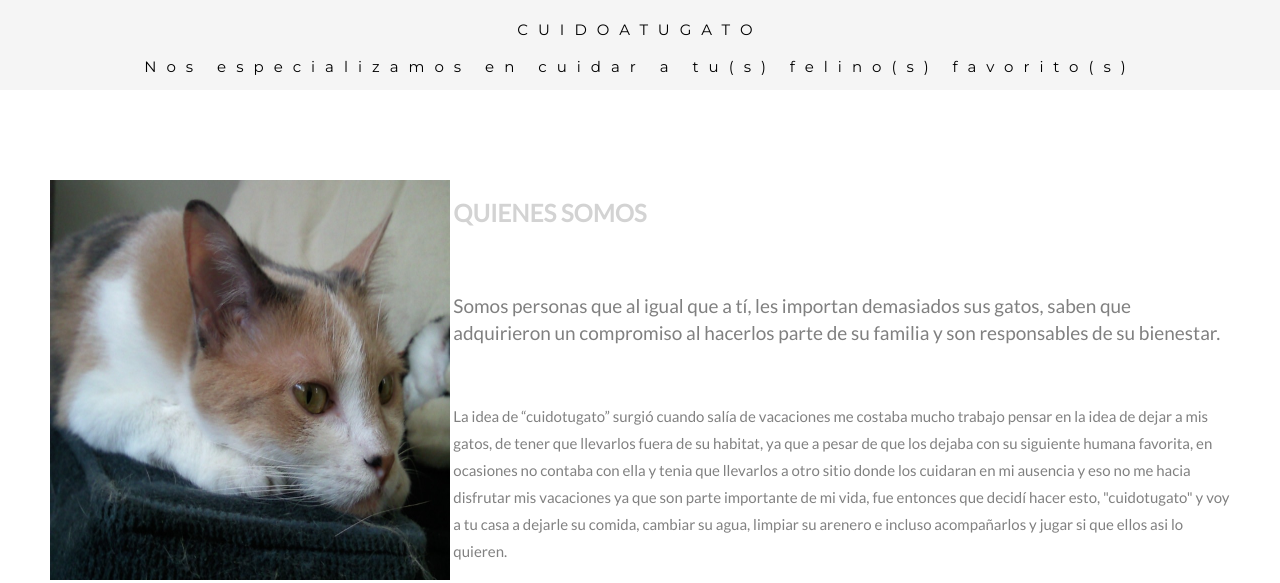
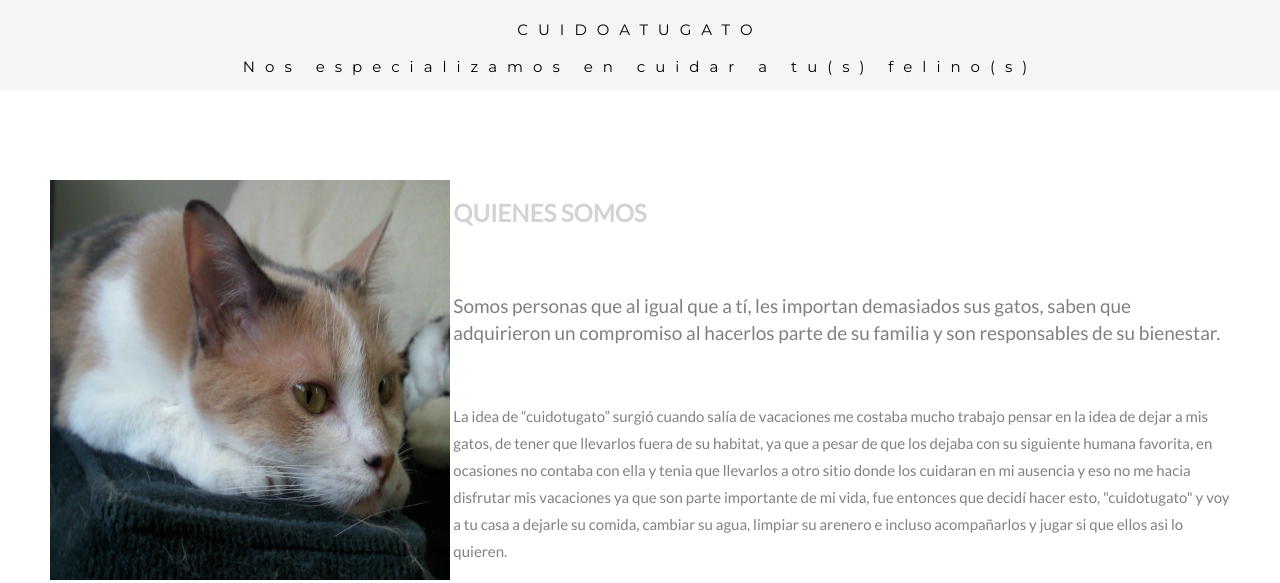
Before and after one commit to McrSoft/cuidotugato, a plain HTML site: page index.html in a window 1280 px wide. Shown: the part 479-1062 px from the top of the page. Drawn offline with nearby package versions, Linux system fonts and the light colour scheme.

Commit message:
Update index.html

```diff
--- a/index.html
+++ b/index.html
@@ -276,7 +276,7 @@
 </nav>
 <div class="jumbotron text-center">
   <h3>CUIDOATUGATO</h3>
-    <h3>Nos especializamos en cuidar a tu(s) felino(s) favorito(s)</h3>
+    <h3>Nos especializamos en cuidar a tu(s) felino(s)</h3>
 </div>
 
 <!-- Container (About Section) -->
```
